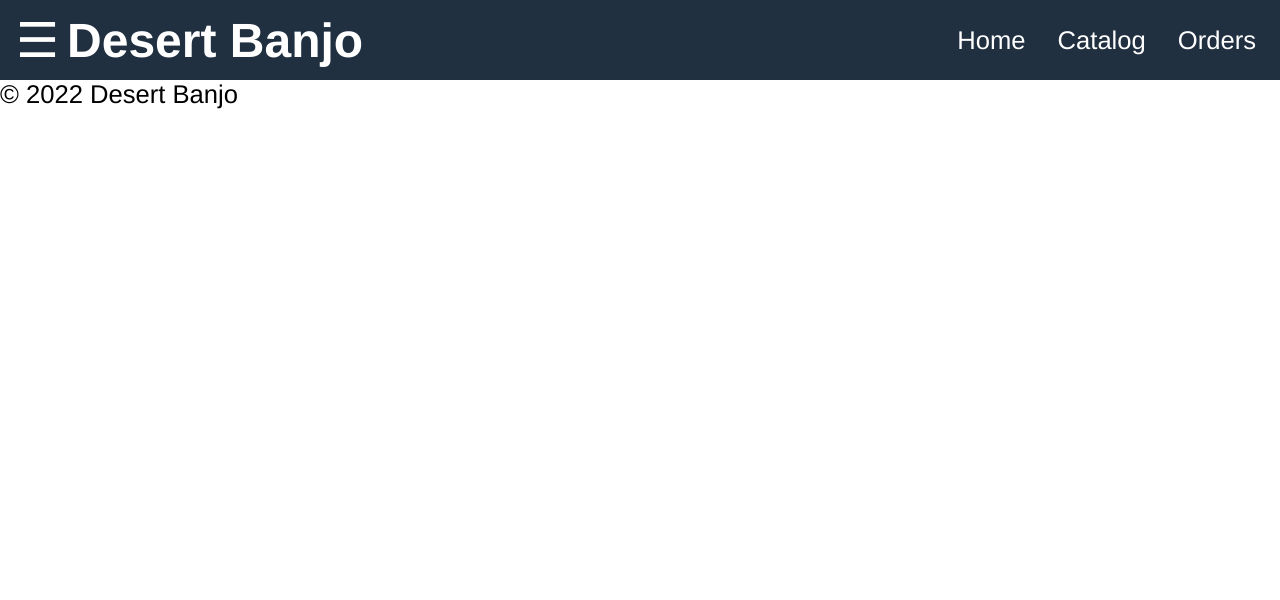
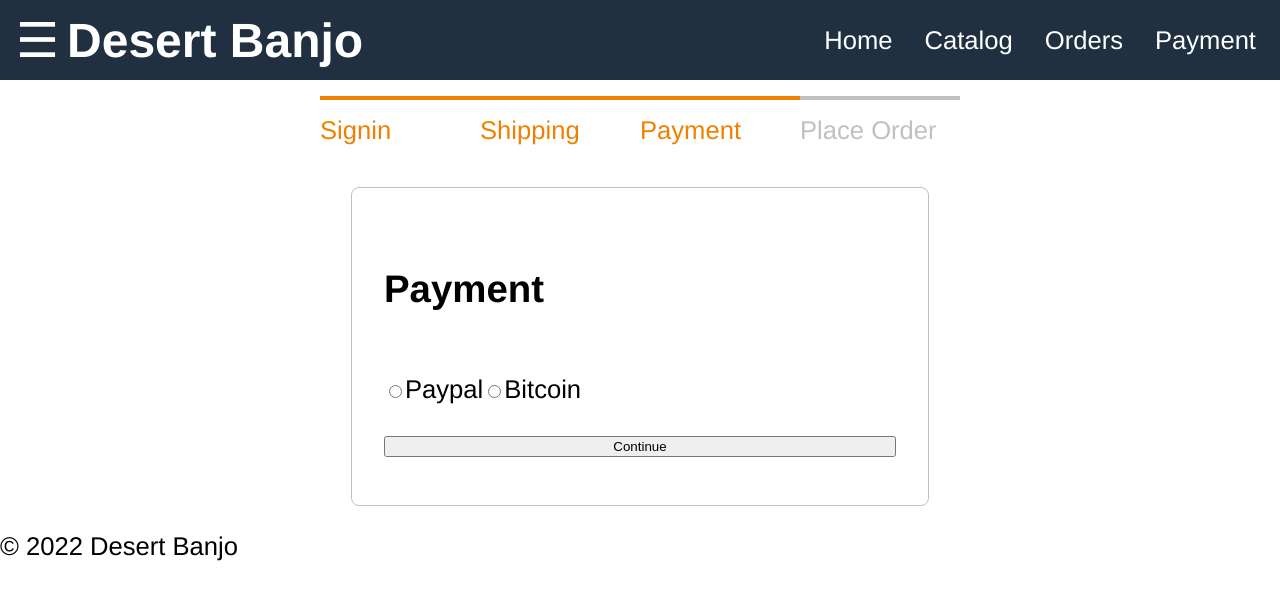
Before and after one commit to Desert-Banjo/desert-banjo-web, a React (Create React App) app in the folder frontend/: page /payment in a window 1280 px wide. Shown: the top 600 px of the page. Built offline with nearby package versions, Linux system fonts and the light colour scheme.

Commit message:
merge Payment branch and checkout steps

```diff
--- a/frontend/src/App.tsx
+++ b/frontend/src/App.tsx
@@ -6,6 +6,8 @@
 import Products from "./Products/Product";
 import Orders from './Orders/Orders';
 import OrderDetail from './Orders/OrderDetail';
+import Payment from './Payment/Payment';
+import CheckoutSteps from './Payment/CheckoutSteps';
 
 function App() {
   const openMenu = () => {
@@ -26,6 +28,7 @@
                 <Link to="/">Home</Link>
                 <Link to="/catalog">Catalog</Link>
                 <Link to="/orders">Orders</Link>
+                <Link to="/Payment">Payment</Link>
             </div>
         </div>
 
@@ -44,6 +47,9 @@
                 <Route path="/catalog" element={<Products/>}/>
                 <Route path="orders" element={<Orders/>}></Route>
                 <Route path="/order/:id" element={<OrderDetail/>}></Route>
+                <Route path="payment" element={<Payment/>}></Route>
+                <Route path="checkout steps" element={<CheckoutSteps/>}></Route>
+
             </Routes>
         </main>
 
--- /dev/null
+++ b/frontend/src/Payment/CheckoutSteps.tsx
@@ -0,0 +1,12 @@
+import React from 'react';
+
+function CheckoutSteps(props: any) {
+    return <div className= "checkout-steps">
+        <div className={props.step1 ? 'active' : ''} >Signin</div>
+        <div className={props.step2 ? 'active' : ''} >Shipping</div>
+        <div className={props.step3 ? 'active' : ''} >Payment</div>
+        <div className={props.step4 ? 'active' : ''} >Place Order</div>
+    </div>
+}
+
+export default CheckoutSteps;
--- /dev/null
+++ b/frontend/src/Payment/Payment.tsx
@@ -0,0 +1,45 @@
+import React from 'react';
+import CheckoutSteps from '../Payment/CheckoutSteps';
+
+function PaymentScreen() {
+const submitHandler = () => {
+    alert("Payment processing...")
+};
+return (
+    <div>
+        <CheckoutSteps step1 step2 step3></CheckoutSteps>
+        <div className="form">
+            <form onSubmit={submitHandler}>
+                <ul className="form-container">
+                    <li>
+                        <h2>Payment</h2>
+                    </li>
+
+                    <li>
+                        <div>
+                            <input
+                            type="radio"
+                            name="paymentMethod"
+                            value="paypal"
+                        ></input>
+                        <label htmlFor="paymentMethod">Paypal</label>
+                        <input
+                            type="radio"
+                            name="paymentMethod"
+                            id="paymentMethod"
+                            value="bitcoin"
+                            ></input>
+                           <label htmlFor="paymentMethod">Bitcoin</label>
+                          </div>
+                         </li>
+
+                         <li>
+                            <button type="submit" className="button primary">Continue</button>
+                         </li>
+                </ul>
+            </form>
+        </div>
+    </div>
+);
+}
+export default PaymentScreen;
--- a/frontend/src/index.css
+++ b/frontend/src/index.css
@@ -124,3 +124,45 @@
 tbody > tr:nth-child(odd) {
   background-color: #f0f0f0;
 }
+.checkout-steps {
+  display: flex;
+  justify-content: space-between;
+  width: 40rem;
+  margin: 1rem auto;
+}
+.checkout-steps > div {
+  border-top: 0.3rem #c0c0c0 solid;
+  color: #c0c0c0;
+  flex: 1 1;
+  padding-top: 1rem;
+}
+.checkout-steps > div.active {
+  border-top: 0.3rem #f08000 solid;
+  color: #f08000;
+}
+.form {
+  display: flex;
+  justify-content: center;
+  align-items: center;
+  height: 100%;
+}
+.form-container {
+display: flex;
+flex-direction: column;
+width: 32rem;
+padding: 2rem;
+border: 0.1rem #c0c0c0 solid;
+border-radius: 0.5rem;
+list-style-type: none;
+}
+.form-container li {
+  display: flex;
+  flex-direction: column;
+  margin-bottom: 1rem;
+  margin-top: 1rem;
+}
+input {
+  padding: 1rem;
+  border: 0.1rem #c0c0c0 solid;
+  border-radius: 0.5rem;
+}
```
